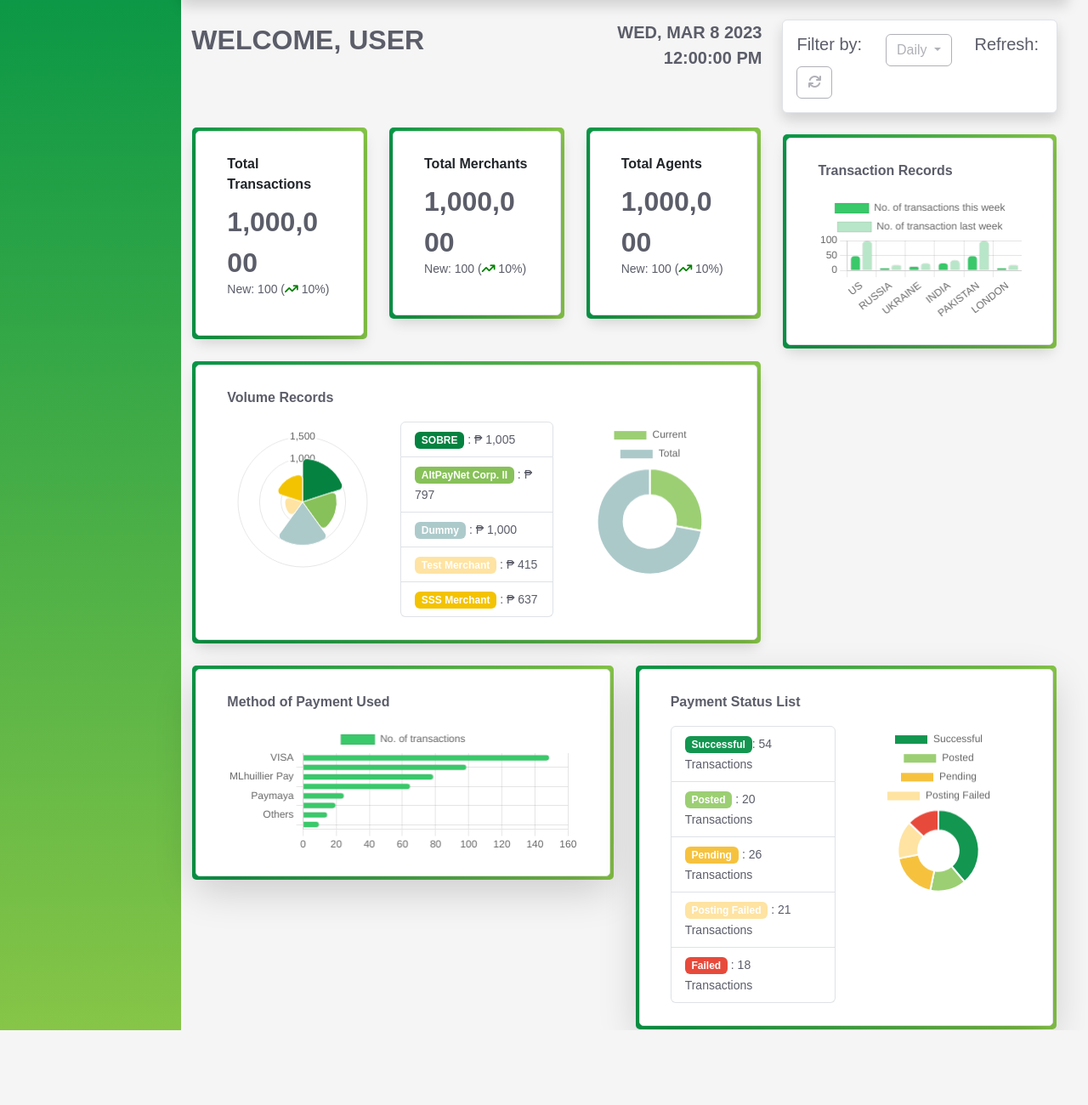
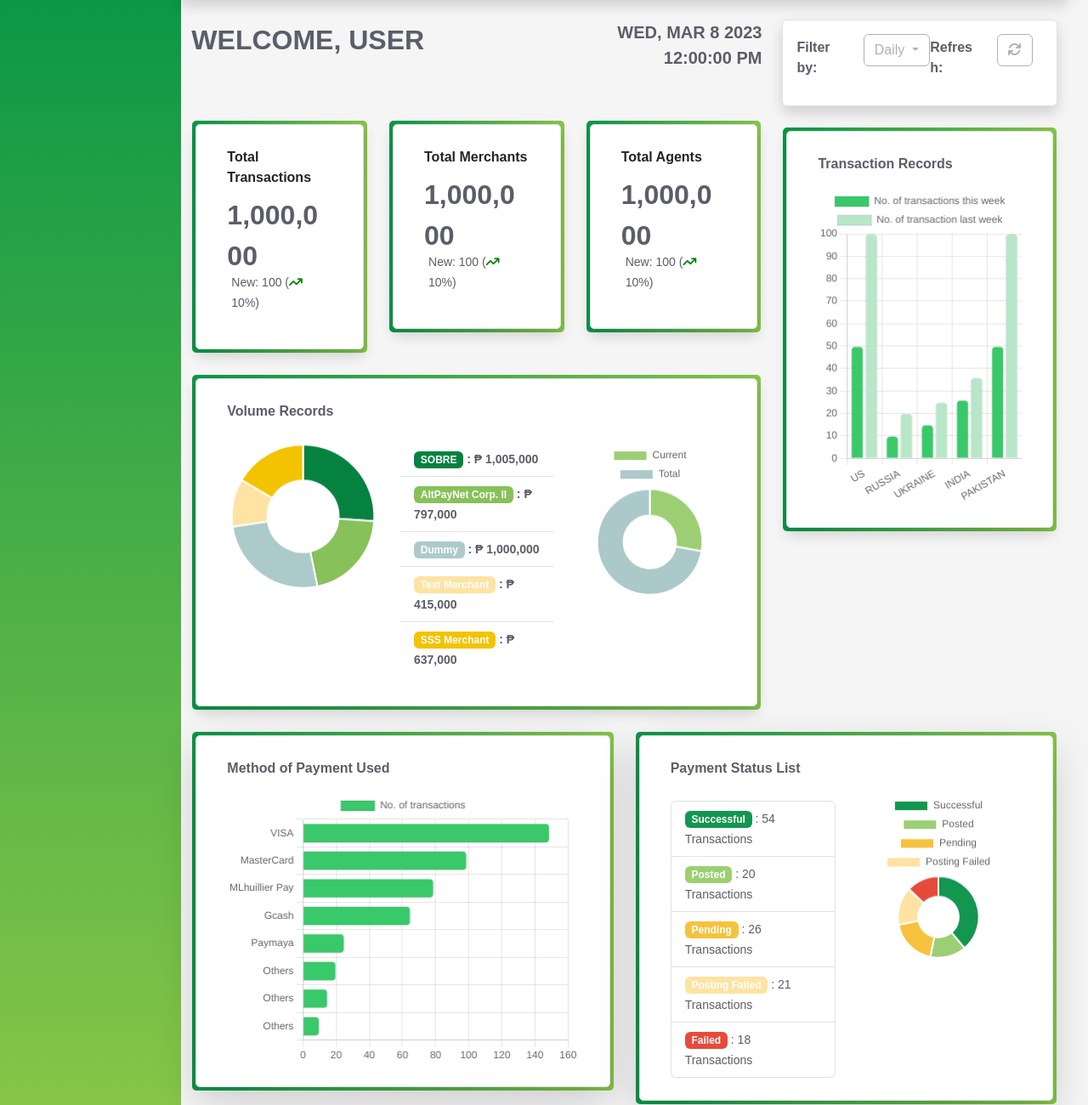
Before and after one commit to apn-jasierybanez/blr-dashboard-revamp, a website: page experiment.html in a window 1280 px wide. Shown: the part 49-1349 px from the top of the page at 85% size. Before the commit the page ends 1261 px from the top, so only its background shows below. Drawn offline with nearby package versions, Linux system fonts and the light colour scheme.

Commit message:
Experiment Scaling Test 1

```diff
--- a/experiment.css
+++ b/experiment.css
@@ -118,3 +118,19 @@ body {
 .blrCardNumber{
     margin-bottom: -5px;
 }
+
+.smallText{
+    padding-left: 5px;
+}
+
+.paymentStatusList{
+    padding-top: 10px;
+}
+
+.transacBarGraphBox{
+    height: calc(100vh - 26.7em);
+}
+
+.transacBarGraphBoxY{
+    height: calc(100vh - 30em);
+}
--- a/experiment.html
+++ b/experiment.html
@@ -28,10 +28,10 @@
                     <div class="row mt-4"> <!--Upper Text-->
                         <div class="col-lg-8">
                             <div class="row">
-                                <div class="col text-start fw-bolder text-uppercase">
+                                <div class="col col-xs-6 text-start fw-bolder text-uppercase">
                                     <p class="fs-2">welcome, user</p>
                                 </div>
-                                <div class="col text-end fw-bold text-uppercase">
+                                <div class="col col-xs-6 text-end fw-bold text-uppercase">
                                     <p class="fs-5">wed, mar 8 2023<br>12:00:00 pm
                                     </p>
                                 </div>
@@ -45,8 +45,8 @@
                                     <div class="card border shadow">
                                         <div class="card-body">
                                             <div class="row">
-                                                <div class="col"><h5>Filter by: </h5></div>
-                                                <div class="col text-start">
+                                                <div class="col-xl-3 col-6"><p class="fw-bold mt-1">Filter by: </p></div>
+                                                <div class="col-xl-3 col-6 text-start">
                                                     <div class="dropdown">
                                                         <button class="btn btn-secondary dropdown-toggle dateRangeButton" type="button" data-bs-toggle="dropdown" aria-expanded="false">
                                                         Daily
@@ -59,8 +59,8 @@
                                                         </ul>
                                                     </div>
                                                 </div>
-                                                <div class="col"><h5>Refresh: </h5></div>
-                                                <div class="col text-start">
+                                                <div class="col-xl-3 col-6"><p class="fw-bold mt-1">Refresh: </p></div>
+                                                <div class="col-xl-3 col-6 text-start">
                                                     <button type="button" class="btn btn-secondary refreshButton"><i class="fa-solid fa-arrows-rotate refreshIcon"></i></button>
                                                 </div>
                                             </div>
@@ -73,7 +73,7 @@
                     <div class="col-lg-8"> <!--Divides Transaction Records and it's left side-->
 
                         <div class="row py-2"> <!--Triple Card Today Reports-->
-                            <div class="col-lg-4 py-2">
+                            <div class="col-xl-4 py-2">
                                 <div class="blrCard card border shadow">
                                     <div class="card-body">
                                       <p class="card-title fw-bold">Total Transactions</p>
@@ -84,7 +84,7 @@
                                     </div>
                                 </div>
                             </div>
-                            <div class="col-lg-4 py-2">
+                            <div class="col-xl-4 py-2">
                                 <div class="blrCard card border shadow">
                                     <div class="card-body">
                                         <p class="card-title fw-bold">Total Merchants</p>
@@ -95,7 +95,7 @@
                                     </div>
                                 </div>
                             </div>
-                            <div class="col-lg-4 py-2">
+                            <div class="col-xl-4 py-2">
                                 <div class="blrCard card border shadow">
                                     <div class="card-body">
                                         <p class="card-title fw-bold">Total Agents</p>
@@ -120,19 +120,19 @@
                                         </div>
 
                                         <div class="row">
-                                            <div class="col-lg-4">
-                                                <div class="merchantPolarAreaChartBox"><canvas id="merchantPolarAreaChart"></canvas></div>
+                                            <div class="col-xl-4 col-12">
+                                                <div class="doughnutChartMerchantBox"><canvas id="doughnutChartMerchant"></canvas></div>
                                             </div>
-                                            <div class="col-lg-4">
-                                                <ul class="list-group"> <!--PLANNING TO PUT ON LINKS-->
-                                                    <li class="list-group-item"><span class="badge text-bg-merchant1">SOBRE</span><small> : ₱ 1,005</small></li>
-                                                    <li class="list-group-item"><span class="badge text-bg-merchant2">AltPayNet Corp. II</span><small> : ₱ 797</small></li>
-                                                    <li class="list-group-item"><span class="badge text-bg-merchant3">Dummy</span> <small> : ₱ 1,000</small></li>
-                                                    <li class="list-group-item"><span class="badge text-bg-merchant4">Test Merchant</span><small> : ₱ 415</small></li>
-                                                    <li class="list-group-item"><span class="badge text-bg-merchant5">SSS Merchant</span><small> : ₱ 637</small></li>
+                                            <div class="col-xl-4 col-12 py-2">
+                                                <ul class="list-group list-group-flush fw-bold">
+                                                    <li class="list-group-item"><span class="badge text-bg-merchant1">SOBRE</span><small> : ₱ 1,005,000</small></li>
+                                                    <li class="list-group-item"><span class="badge text-bg-merchant2">AltPayNet Corp. II</span><small> : ₱ 797,000</small></li>
+                                                    <li class="list-group-item"><span class="badge text-bg-merchant3">Dummy</span><small> : ₱ 1,000,000</small></li>
+                                                    <li class="list-group-item"><span class="badge text-bg-merchant4">Test Merchant</span><small> : ₱ 415,000</small></li>
+                                                    <li class="list-group-item"><span class="badge text-bg-merchant5">SSS Merchant</span><small> : ₱ 637,000</small></li>
                                                 </ul>
                                             </div>
-                                            <div class="col-lg-4">
+                                            <div class="col-xl-4 col-12 py-2">
                                                 <div class="doughnutChartTotalBox"><canvas id="doughnutChartTotal"></canvas></div>
                                             </div>
                                         </div>
@@ -203,17 +203,17 @@
                                 </div>
 
                                 <div class="row">
-                                    <div class="col-lg-6 col-sm-6">
-                                        <ul class="list-group"> <!--PLANNING TO PUT ON LINKS-->
-                                            <li class="list-group-item"><span class="badge text-bg-success">Successful</span><small>: 54 Transactions</small></li>
-                                            <li class="list-group-item"><span class="badge text-bg-posted">Posted</span><small> : 20 Transactions</small></li>
-                                            <li class="list-group-item"><span class="badge text-bg-pending">Pending</span> <small> : 26 Transactions</small></li>
-                                            <li class="list-group-item"><span class="badge text-bg-postingFailed">Posting Failed</span><small> : 21 Transactions</small></li>
-                                            <li class="list-group-item"><span class="badge text-bg-failed">Failed</span><small> : 18 Transactions</small></li>
+                                    <div class="col-xl-6 col-6">
+                                        <ul class="list-group list paymentStatusList"> <!--PLANNING TO PUT ON LINKS-->
+                                            <li class="list-group-item"><span class="badge text-bg-success">Successful</span><small><a href="#" class="text-decoration-none text-reset"> : 54 Transactions</a></small></li>
+                                            <li class="list-group-item"><span class="badge text-bg-posted">Posted</span><small><a href="#" class="text-decoration-none text-reset"> : 20 Transactions</a></small></li>
+                                            <li class="list-group-item"><span class="badge text-bg-pending">Pending</span><small><a href="#" class="text-decoration-none text-reset"> : 26 Transactions</a></small></li>
+                                            <li class="list-group-item"><span class="badge text-bg-postingFailed">Posting Failed</span><small><a href="#" class="text-decoration-none text-reset"> : 21 Transactions</a></small></li>
+                                            <li class="list-group-item"><span class="badge text-bg-failed">Failed</span><small><a href="#" class="text-decoration-none text-reset"> : 18 Transactions</a></small></li>
                                         </ul>
 
                                     </div>
-                                    <div class="col-lg-6 col-sm-6">
+                                    <div class="col-xl-6 col-6">
                                         <div class = "doughnutChartStatusBox"><canvas id="doughnutChartStatus"></canvas></div>
                                     </div>
                                 </div>
@@ -237,24 +237,24 @@
     <script>
 
         //
-        const polarChartData = {
+        var doughnutChartMerchantData = {
         labels: [],
-                datasets: [{
+        datasets: [
+            {
             label: 'Volume in peso: ',
-                    data: ['1005', '797', '1000', '415', '637'],
-                    fill: false,
+            data: ['1005000', '797000', '1000000', '415000', '637000'],
             backgroundColor: ['#058240', '#87C159', '#ADCACB', '#FEE3A2', '#F3C301'],
-                    borderRadius: 5,
-                    borderWidth: 1
             }]
-            }
+        };
 
-        const merchantPolarAreaChart = document.getElementById('merchantPolarAreaChart');
-        new Chart(merchantPolarAreaChart, {
-            type: 'polarArea',
-            data: polarChartData,
+        const doughnutChartMerchant = new Chart(document.getElementById('doughnutChartMerchant'), {
+        type: 'doughnut',
+        data: doughnutChartMerchantData,
         options: {
-                responsive: true
+            responsive: true,
+            legend: {
+            display: false
+            },
         }
         });
 
@@ -281,18 +281,18 @@
 
         // TRANSAC BAR DATA
         const transacData = {
-                labels: ['US', 'RUSSIA', 'UKRAINE', 'INDIA', 'PAKISTAN', 'LONDON'],
+                labels: ['US', 'RUSSIA', 'UKRAINE', 'INDIA', 'PAKISTAN'],
                 datasets: [
                     {
                         label: 'No. of transactions this week',
-                        data: ['50', '10', '15', '26', '50', '10'],
+                        data: ['50', '10', '15', '26', '50'],
                         backgroundColor: '#39C86A',
                         borderRadius: 5,
                         borderWidth: 1
                     },
                     {
                         label: 'No. of transaction last week',
-                        data: ['100', '20', '25', '36', '100', '20'],
+                        data: ['100', '20', '25', '36', '100'],
                         backgroundColor: '#B8E6C8',
                         borderRadius: 5,
                         borderWidth: 1
```
Lines whose indentation alone changed are shown as unchanged.
